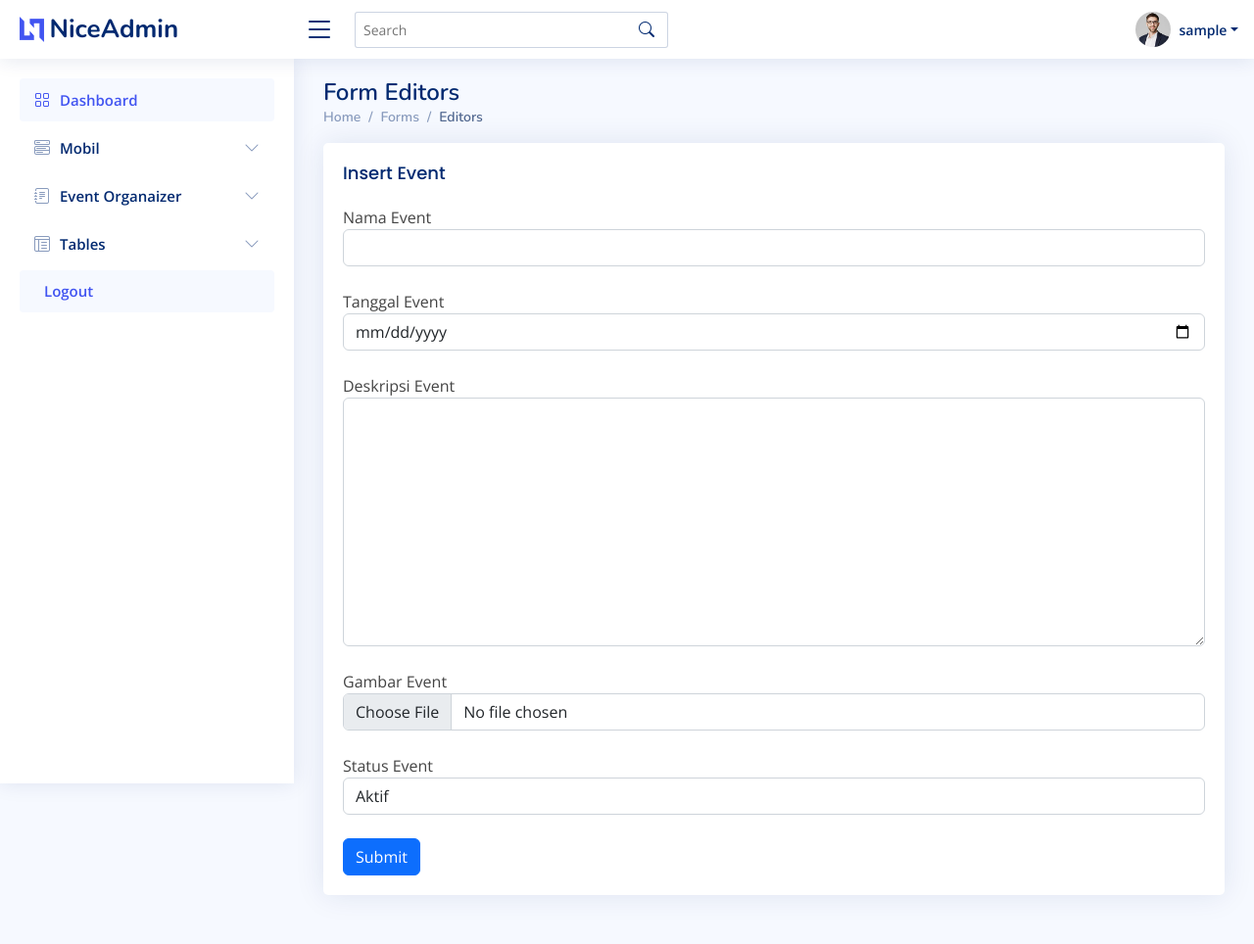
After one commit to HenriHerdiyanto/A7_eventOrganaizer, a PHP site: page /admin/insert-event.php in a window 1280 px wide. The commit adds this page. Shown: the whole page at 98% size. Run offline with PHP 8.4, Linux system fonts and the light colour scheme; the visitor is signed in with stand-in values (Sample User, id 1); some libraries are stand-ins or nearby versions.

Commit message:
henry update EO

```diff
--- a/admin/header.php
+++ b/admin/header.php
@@ -6,7 +6,8 @@ if (!isset($_SESSION['username'])) {
   header("Location: index.php");
 }
 
-?><!DOCTYPE html>
+?>
+<!DOCTYPE html>
 <html lang="en">
 
 <head>
@@ -78,7 +79,7 @@ if (!isset($_SESSION['username'])) {
 
           <a class="nav-link nav-profile d-flex align-items-center pe-0" href="#" data-bs-toggle="dropdown">
             <img src="assets/img/profile-img.jpg" alt="Profile" class="rounded-circle">
-            <?php echo "<span class='d-none d-md-block dropdown-toggle ps-2'>" . $_SESSION['username'] ."</span>"; ?>
+            <?php echo "<span class='d-none d-md-block dropdown-toggle ps-2'>" . $_SESSION['username'] . "</span>"; ?>
           </a><!-- End Profile Iamge Icon -->
 
           <ul class="dropdown-menu dropdown-menu-end dropdown-menu-arrow profile">
@@ -157,7 +158,7 @@ if (!isset($_SESSION['username'])) {
           </li>
           <li>
             <a href="components-tooltips.html">
-          <i class="bi bi-circle"></i><span>Import Mobil</span>
+              <i class="bi bi-circle"></i><span>Insert Mobil</span>
             </a>
           </li>
           <li>
@@ -176,12 +177,27 @@ if (!isset($_SESSION['username'])) {
 
       <li class="nav-item">
         <a class="nav-link collapsed" data-bs-target="#forms-nav" data-bs-toggle="collapse" href="#">
-      <i class="bi bi-journal-text"></i><span>Forms</span><i class="bi bi-chevron-down ms-auto"></i>
+          <i class="bi bi-journal-text"></i><span>Event Organaizer</span><i class="bi bi-chevron-down ms-auto"></i>
         </a>
         <ul id="forms-nav" class="nav-content collapse " data-bs-parent="#sidebar-nav">
           <li>
+            <a href="daftar-event.php">
+              <i class=" bi bi-circle"></i><span>Daftar Event</span>
+            </a>
+          </li>
+          <li>
+            <a href="insert-event.php">
+              <i class="bi bi-circle"></i><span>Insert Event</span>
+            </a>
+          </li>
+          <li>
             <a href="forms-editors.php">
-          <i class="bi bi-circle"></i><span>Form Editors</span>
+              <i class="bi bi-circle"></i><span>Change Event</span>
+            </a>
+          </li>
+          <li>
+            <a href="forms-editors.php">
+              <i class="bi bi-circle"></i><span>Delete Event</span>
             </a>
           </li>
         </ul>
--- /dev/null
+++ b/admin/insert-event.php
@@ -0,0 +1,47 @@
+<?php require_once "header.php"; ?>
+<main id="main" class="main">
+
+    <div class="pagetitle">
+        <h1>Form Editors</h1>
+        <nav>
+            <ol class="breadcrumb">
+                <li class="breadcrumb-item"><a href="index.html">Home</a></li>
+                <li class="breadcrumb-item">Forms</li>
+                <li class="breadcrumb-item active">Editors</li>
+            </ol>
+        </nav>
+    </div><!-- End Page Title -->
+
+    <section class="section">
+        <div class="row">
+            <div class="col-lg-12">
+
+                <div class="card">
+                    <div class="card-body">
+                        <h5 class="card-title">Insert Event</h5>
+                        <form action="" method="POST">
+                            <label for="">Nama Event</label>
+                            <input type="text" name="nama_event" id="nama_event" class="form-control"><br>
+                            <label for="">Tanggal Event</label>
+                            <input type="date" name="tanggal_event" id="tanggal_event" class="form-control"><br>
+                            <label for="">Deskripsi Event</label>
+                            <textarea name="deskripsi_event" id="deskripsi_event" cols="30" rows="10" class="form-control"></textarea><br>
+                            <label for="">Gambar Event</label>
+                            <input type="file" name="gambar_event" id="gambar_event" class="form-control"><br>
+                            <label for="">Status Event</label>
+                            <select name="status_event" id="status_event" class="form-control">
+                                <option value="1">Aktif</option>
+                                <option value="2">Tidak Aktif</option>
+                            </select>
+                            <br>
+                            <button type="submit" name="submit" class="btn btn-primary">Submit</button>
+                        </form>
+                    </div>
+                </div>
+
+            </div>
+        </div>
+    </section>
+
+</main><!-- End #main -->
+<?php include "footer.php"; ?>
```
Also changed, not shown: admin/daftar-event.php (added, +32 -0 lines). Lines whose indentation alone changed are shown as unchanged.
